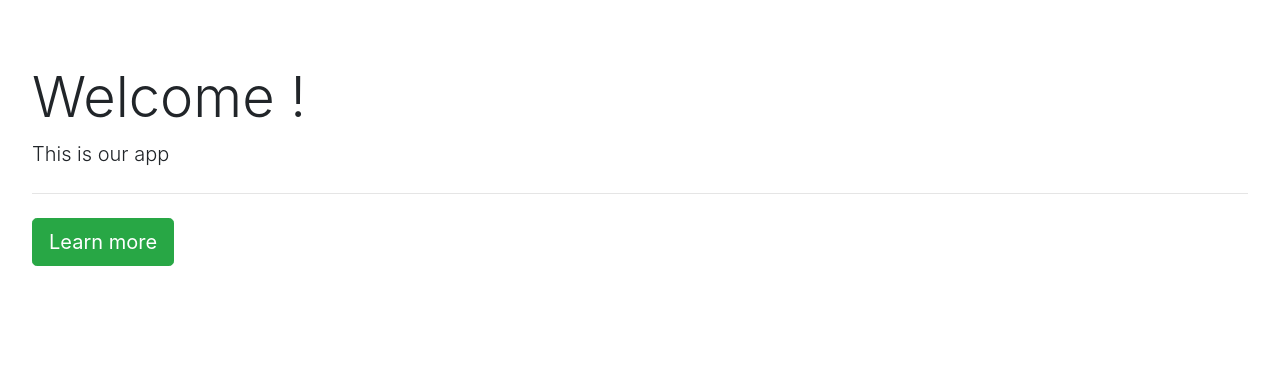
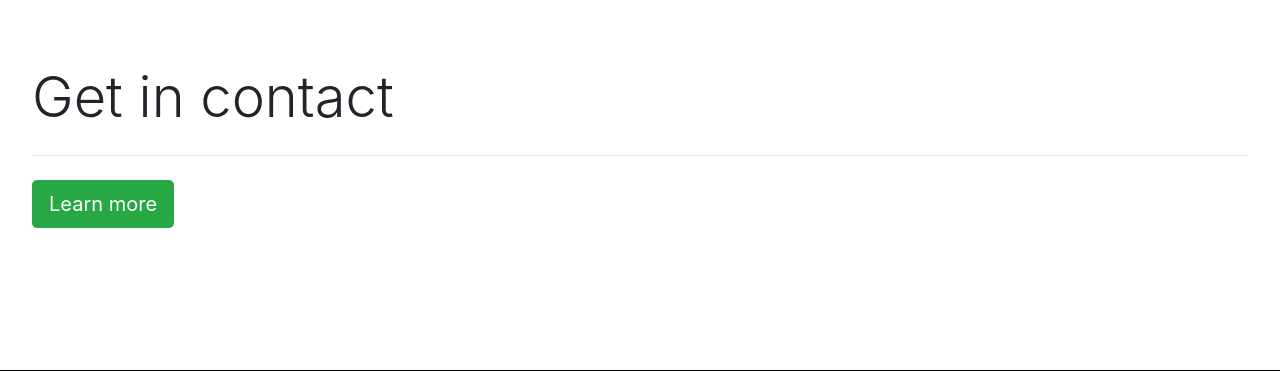
Before and after one commit to sarahwoods89/StudyPerks, a Node server app: page /contact in a window 1280 px wide. Shown: the part 56-427 px from the top of the page. Run offline with Node 20, Linux system fonts and the light colour scheme; some libraries are stand-ins or nearby versions.

Commit message:
contact us page mess

```diff
--- a/views/page5.ejs
+++ b/views/page5.ejs
@@ -1,15 +1,15 @@
 <%- include partials/header.ejs %>
 
 <div class="jumbotron">
-    <h1 class="display-4"> Welcome !</h1>
-    <p class="lead">This is our app</p>
+    <h1 class="display-4"> Get in contact</h1>
+    <p class="lead"></p>
     <hr class="my-4">
     <p></p>
     <p class="lead">
       <a class="btn btn-success btn-lg" href="#" role="button">Learn more</a>
     </p>
   </div>
-
+<!--
 <div class="container">
 <table class="table table-dark">
     <thead>
@@ -38,5 +38,5 @@
     </tbody>
   </table>
 </div>
-
+-->
 <%- include partials/footer.ejs %>
```
